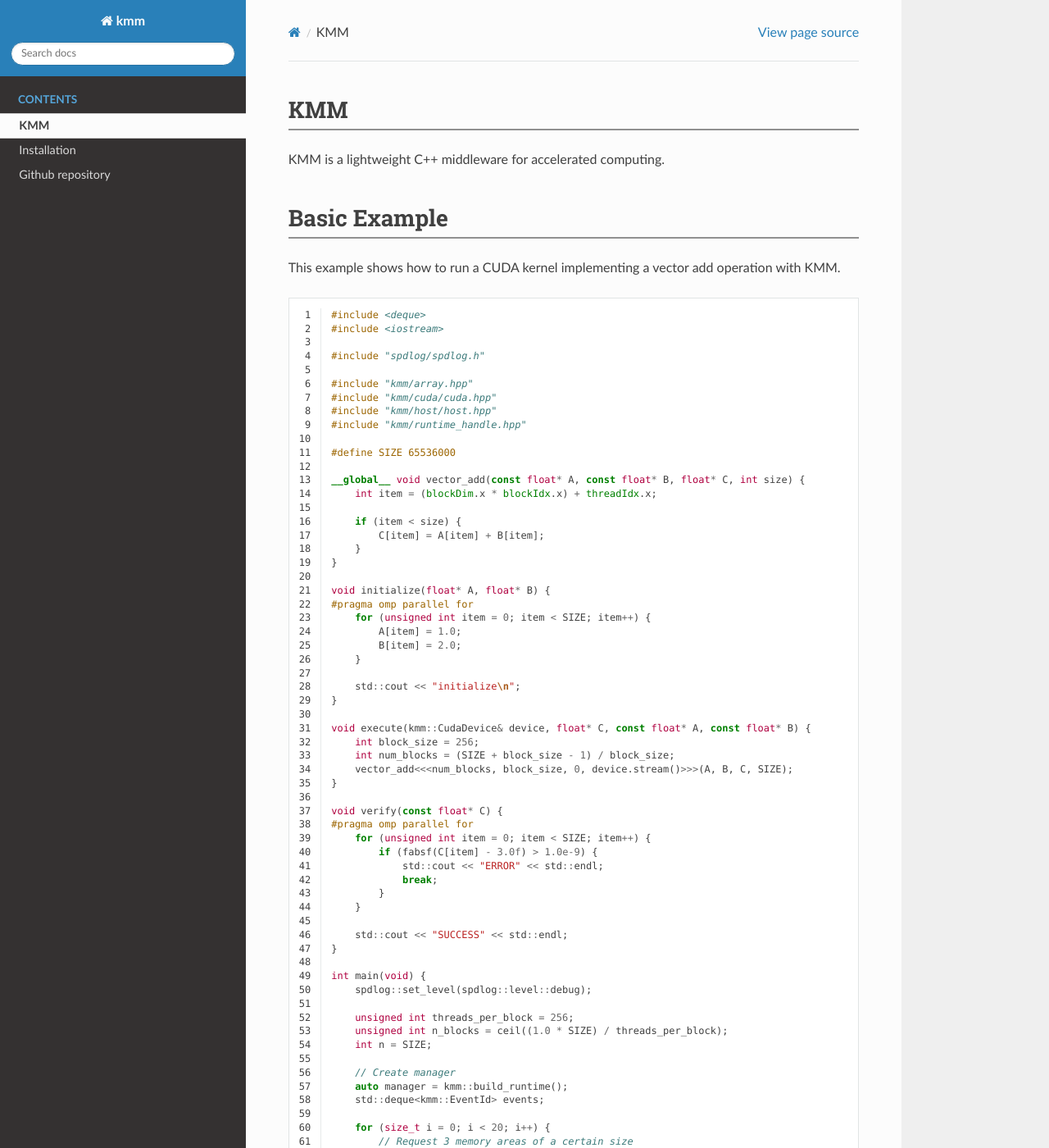
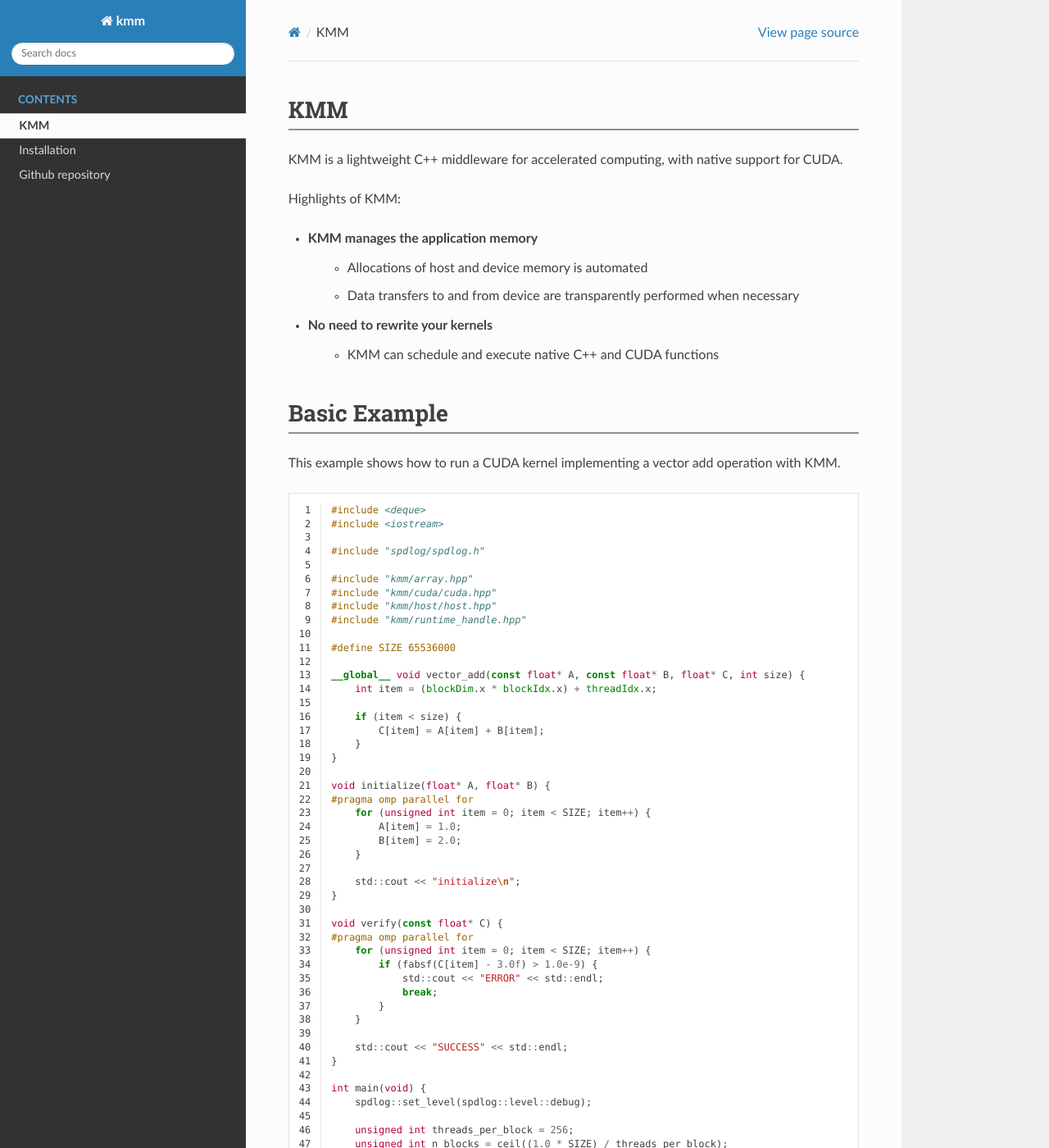
Before and after one commit to isazi/kmm, a Sphinx documentation site: the page built from docs/index.rst, in a window 1280 px wide and 1400 px high. Shown: the whole window at 82% size. Built offline with Sphinx 7.4.7 and the Read the Docs theme 2.0.0, drawn with Linux system fonts in a browser that asks for light colours; pages that are not in the unit, such as notebooks, are missing from menus; some of the changed text lies outside the part shown.

Commit message:
Update documentation.

```diff
--- a/docs/index.rst
+++ b/docs/index.rst
@@ -14,7 +14,15 @@
 KMM
 ===============
 
-KMM is a lightweight C++ middleware for accelerated computing.
+KMM is a lightweight C++ middleware for accelerated computing, with native support for CUDA.
+
+Highlights of KMM:
+
+* KMM manages the application memory
+   * Allocations of host and device memory is automated
+   * Data transfers to and from device are transparently performed when necessary
+* No need to rewrite your kernels
+   * KMM can schedule and execute native C++ and CUDA functions
 
 Basic Example
 =============
@@ -53,12 +61,6 @@
        std::cout << "initialize\n";
    }
 
-   void execute(kmm::CudaDevice& device, float* C, const float* A, const float* B) {
-       int block_size = 256;
-       int num_blocks = (SIZE + block_size - 1) / block_size;
-       vector_add<<<num_blocks, block_size, 0, device.stream()>>>(A, B, C, SIZE);
-   }
-
    void verify(const float* C) {
    #pragma omp parallel for
        for (unsigned int item = 0; item < SIZE; item++) {
```
Also changed, not shown: other parts of docs/index.rst (+0 -1 lines).
